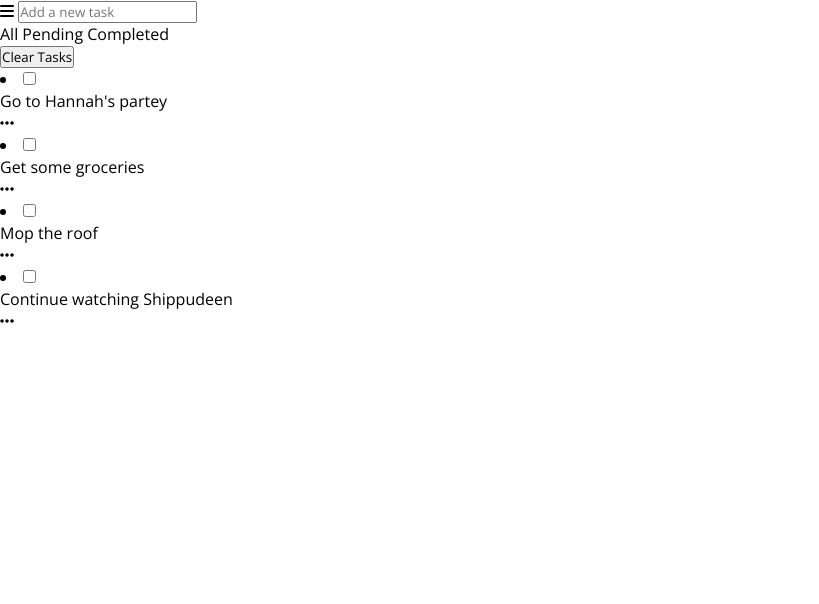
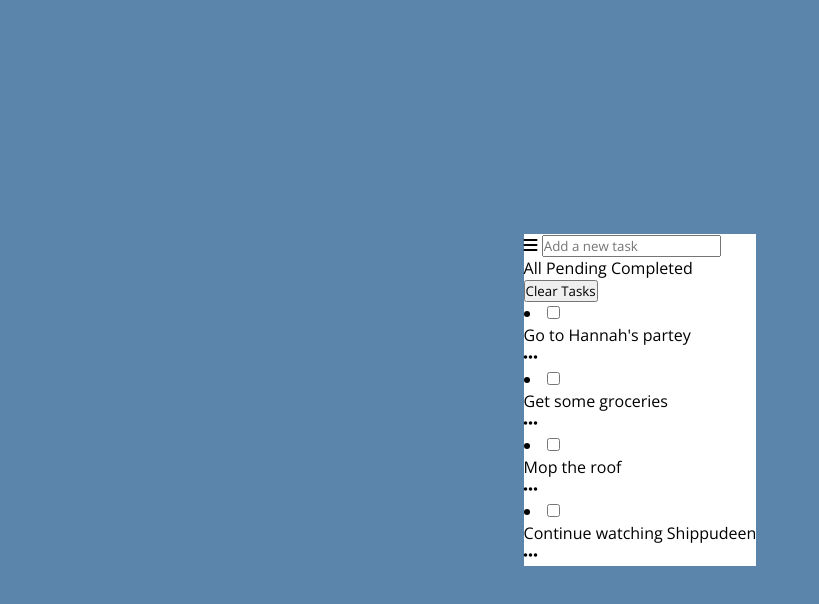
Before and after one commit to usernameisleye/to-do-list, a plain HTML site: page index.html in a window 1280 px wide. Shown: the whole page, without its empty margins (0-819 px from the left). Drawn offline with nearby package versions, Linux system fonts and the light colour scheme.

Commit message:
added origin styles

```diff
--- a/style.css
+++ b/style.css
@@ -4,3 +4,13 @@
     box-sizing: border-box;
     font-family: 'Open Sans', sans-serif;
 }
+body{
+    background-color: #5B85AA;
+    display: flex;
+    justify-content: center;
+    align-items: center;
+    height: 100vh;
+}
+main{
+    background-color: #FFF;
+}
```
